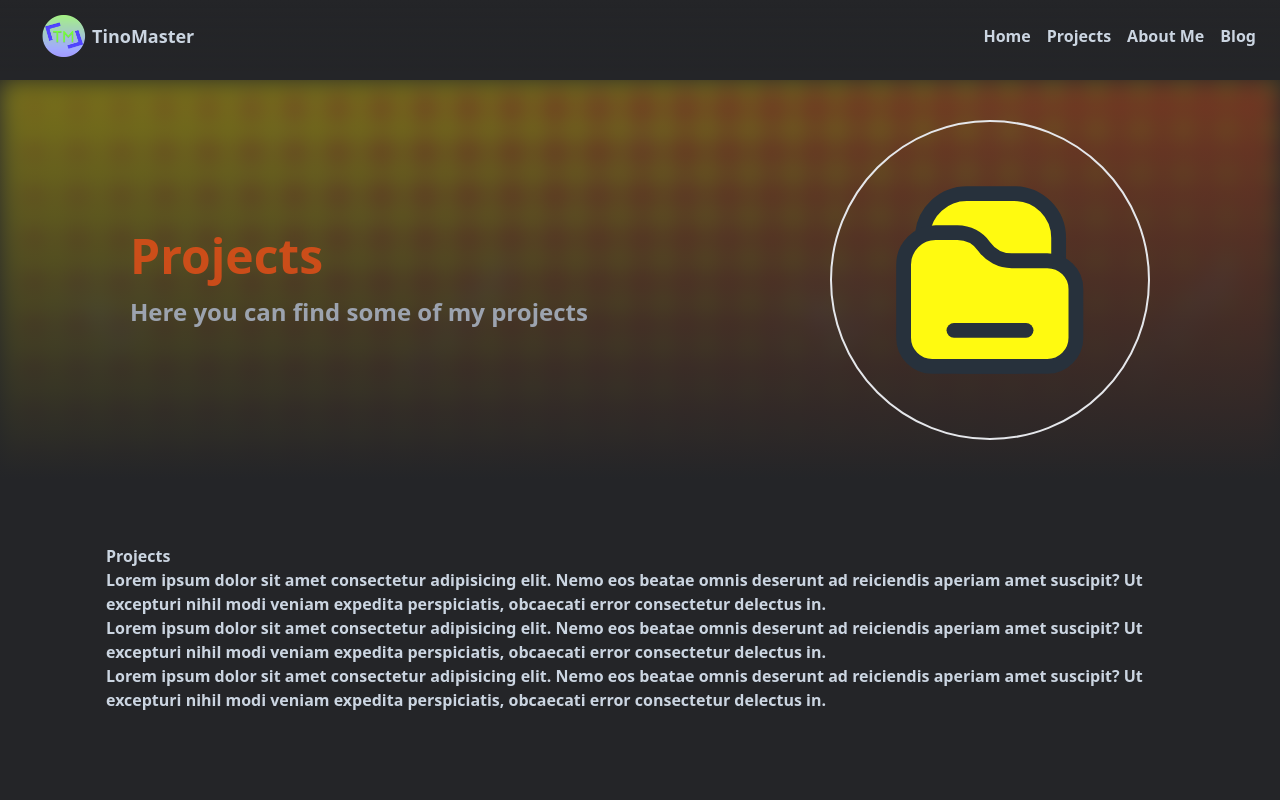
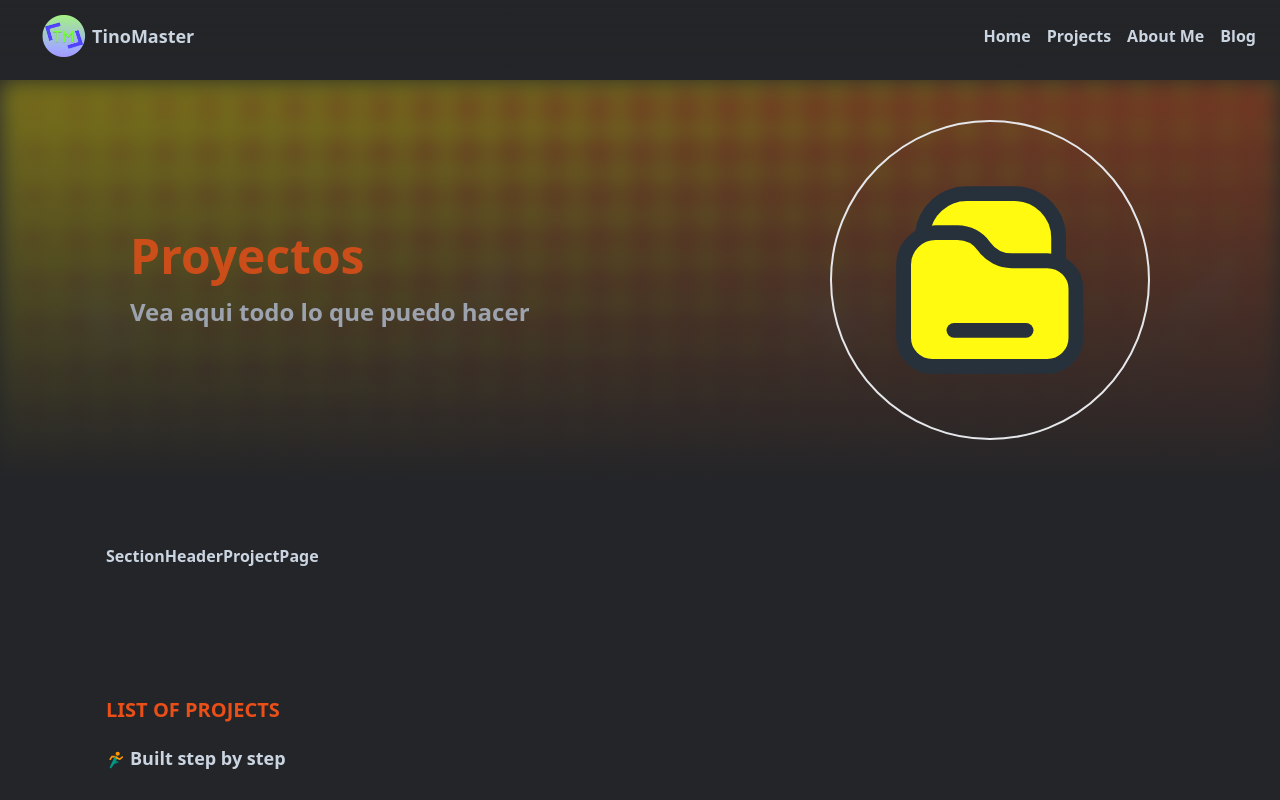
Before and after one commit to TinoMaster/Portafolio-new, a React (Vite) app: page /projects in a window 1280 px wide. Built offline with nearby package versions, Linux system fonts and the light colour scheme.

Commit message:
changed structure between home and projectPage

```diff
--- /dev/null
+++ b/src/Components/Pag Projects/Header/index.tsx
@@ -0,0 +1,7 @@
+export const SectionHeaderProjectPage = () => {
+  return (
+    <div>
+      <h3>SectionHeaderProjectPage</h3>
+    </div>
+  );
+};
--- a/src/Components/Pag Projects/hero/Presentation/Title.tsx
+++ b/src/Components/Pag Projects/hero/Presentation/Title.tsx
@@ -2,10 +2,10 @@ export const Title = () => {
   return (
     <>
       <h1 className="text-5xl font-bold text-center text-third/80">
-        Projects
+        Proyectos
       </h1>
       <p className="mt-4 text-center text-gray-400">
-        Here you can find some of my projects
+        Vea aqui todo lo que puedo hacer
       </p>
     </>
   );
--- a/src/Components/Pag inicio/Projects/Item Project/LinksProject.tsx
+++ b/src/Components/Pag Projects/projects/Item Project/LinksProject.tsx
@@ -14,7 +14,7 @@ export const LinksProject = ({ links }: LinksProjectProps) => {
             onClick={() => {
               window.open(links[0], "_blank");
             }}
-            className="flex items-center mx-2 my-2 text-green-500 hover:text-green-400 transition-colors"
+            className="flex items-center mx-2 my-2 text-secondary/80 hover:text-secondary transition-colors"
           >
             <FaGithub className="mr-1 text-2xl" />{" "}
             <span className="">Code</span>
@@ -23,7 +23,7 @@ export const LinksProject = ({ links }: LinksProjectProps) => {
             onClick={() => {
               window.open(links[1], "_blank");
             }}
-            className="flex items-center mx-2 my-2 text-violet-500 hover:text-violet-400 transition-colors"
+            className="flex items-center mx-2 my-2 text-primary/80 hover:text-primary transition-colors"
           >
             <FaGithub className="mr-1 text-2xl" />{" "}
             <span className="">Code API</span>
@@ -32,7 +32,7 @@ export const LinksProject = ({ links }: LinksProjectProps) => {
             onClick={() => {
               window.open(links[2], "_blank");
             }}
-            className="flex items-center mx-2 my-2 text-yellow-500 hover:text-yellow-400 transition-colors"
+            className="flex items-center mx-2 my-2 text-third/80 hover:text-third transition-colors"
           >
             <GiRapidshareArrow className="mr-1 text-2xl" />{" "}
             <span className="">Demo</span>
--- a/src/Components/Pag inicio/Projects/Item Project/Tegnologies.tsx
+++ b/src/Components/Pag Projects/projects/Item Project/Tegnologies.tsx
@@ -15,7 +15,7 @@ export const Tegnologies = ({
   return (
     <>
       {/* Seccion tegnologias que use */}
-      <h3 className="pt-2 text-primary font-semibold">Tegnologies:</h3>
+      <h3 className="pt-2 text-third/90 font-semibold">Tegnologies:</h3>
       {/* Frontend */}
       <div className="flex pt-3 items-baseline w-full text-sm">
         <p className="flex items-center">
--- a/src/Components/Pag Projects/projects/index.tsx
+++ b/src/Components/Pag Projects/projects/index.tsx
@@ -1,25 +1,24 @@
+import { FcSportsMode } from "react-icons/fc";
+import { myProjects } from "../../../data/myProjects";
+import { Project } from "./Item Project";
+
 export const Projects = () => {
   return (
-    <div>
-      <h1>Projects</h1>
-      <p>
-        Lorem ipsum dolor sit amet consectetur adipisicing elit. Nemo eos beatae
-        omnis deserunt ad reiciendis aperiam amet suscipit? Ut excepturi nihil
-        modi veniam expedita perspiciatis, obcaecati error consectetur delectus
-        in.
-      </p>
-      <p>
-        Lorem ipsum dolor sit amet consectetur adipisicing elit. Nemo eos beatae
-        omnis deserunt ad reiciendis aperiam amet suscipit? Ut excepturi nihil
-        modi veniam expedita perspiciatis, obcaecati error consectetur delectus
-        in.
-      </p>
-      <p>
-        Lorem ipsum dolor sit amet consectetur adipisicing elit. Nemo eos beatae
-        omnis deserunt ad reiciendis aperiam amet suscipit? Ut excepturi nihil
-        modi veniam expedita perspiciatis, obcaecati error consectetur delectus
-        in.
-      </p>
+    <div className="flex flex-wrap gap-5 justify-center w-full m-auto max-w-720p">
+      <h2 className="w-full text-center lg:text-start lg:text-xl font-semibold text-third">
+       LIST OF PROJECTS
+      </h2>
+      <div className="w-full flex">
+        <h3 className="w-full flex lg:text-lg gap-1 justify-center items-center lg:justify-start font-semibold">
+          <span className="text-xl">
+            <FcSportsMode className="inline" />
+          </span>{" "}
+          Built step by step
+        </h3>
+      </div>
+      {myProjects?.map((project, index) => (
+        <Project key={project.name} project={project} index={index} />
+      ))}
     </div>
   );
 };
--- a/src/Components/Pag inicio/Projects/index.tsx
+++ b/src/Components/Pag inicio/Projects/index.tsx
@@ -1,24 +1,7 @@
-import { FcSportsMode } from "react-icons/fc";
-import { Project } from "./Item Project";
-import { myProjects } from "../../../data/myProjects";
-
-export const Projects = () => {
+export const SectionProjects = () => {
   return (
-    <div className="flex flex-wrap gap-5 justify-center w-full m-auto max-w-720p">
-      <h2 className="w-full text-center lg:text-start lg:text-xl font-semibold text-primary">
-        PROJECTS
-      </h2>
-      <div className="w-full flex">
-        <h3 className="w-full flex lg:text-lg gap-1 justify-center items-center lg:justify-start font-semibold">
-          <span className="text-xl">
-            <FcSportsMode className="inline" />
-          </span>{" "}
-          Built step by step
-        </h3>
-      </div>
-      {myProjects?.map((project, index) => (
-        <Project key={project.name} project={project} index={index} />
-      ))}
+    <div>
+      <h1>SectionProjects</h1>
     </div>
   );
 };
--- a/src/pages/Inicio/index.tsx
+++ b/src/pages/Inicio/index.tsx
@@ -1,7 +1,7 @@
 import { AboutMe } from "../../Components/Pag inicio/About me";
 import { Contacts } from "../../Components/Pag inicio/Contacts";
 import { HeroHome } from "../../Components/Pag inicio/Hero";
-import { Projects } from "../../Components/Pag inicio/Projects";
+import { SectionProjects } from "../../Components/Pag inicio/Projects";
 import { Section } from "../../Components/global/Section";
 
 export const PagInicio = () => {
@@ -9,7 +9,7 @@ export const PagInicio = () => {
     <div className="w-full flex flex-col relative pt-20">
       <HeroHome />
       <Section Component={AboutMe} />
-      <Section Component={Projects} />
+      <Section Component={SectionProjects} />
       <Section Component={Contacts} />
     </div>
   );
--- a/src/pages/Projects/index.tsx
+++ b/src/pages/Projects/index.tsx
@@ -1,11 +1,13 @@
+import { SectionHeaderProjectPage } from "../../Components/Pag Projects/Header";
+import { Projects } from "../../Components/Pag Projects/Projects";
 import { HeroProjects } from "../../Components/Pag Projects/hero";
-import { Projects } from "../../Components/Pag Projects/projects";
 import { Section } from "../../Components/global/Section";
 
 export const ProjectsPage = () => {
   return (
     <div className="flex flex-col pt-20">
       <HeroProjects />
+      <Section Component={SectionHeaderProjectPage} />
       <Section Component={Projects} />
     </div>
   );
```
Also changed, not shown: src/Components/Pag Projects/projects/Item Project/BoxImages.tsx (renamed from src/Components/Pag inicio/Projects/Item Project/BoxImages.tsx), src/Components/Pag Projects/projects/Item Project/DescripProject.tsx (renamed from src/Components/Pag inicio/Projects/Item Project/DescripProject.tsx), src/Components/Pag Projects/projects/Item Project/ProjectTitle.tsx (renamed from src/Components/Pag inicio/Projects/Item Project/ProjectTitle.tsx), src/Components/Pag Projects/projects/Item Project/index.tsx (renamed from src/Components/Pag inicio/Projects/Item Project/index.tsx).
